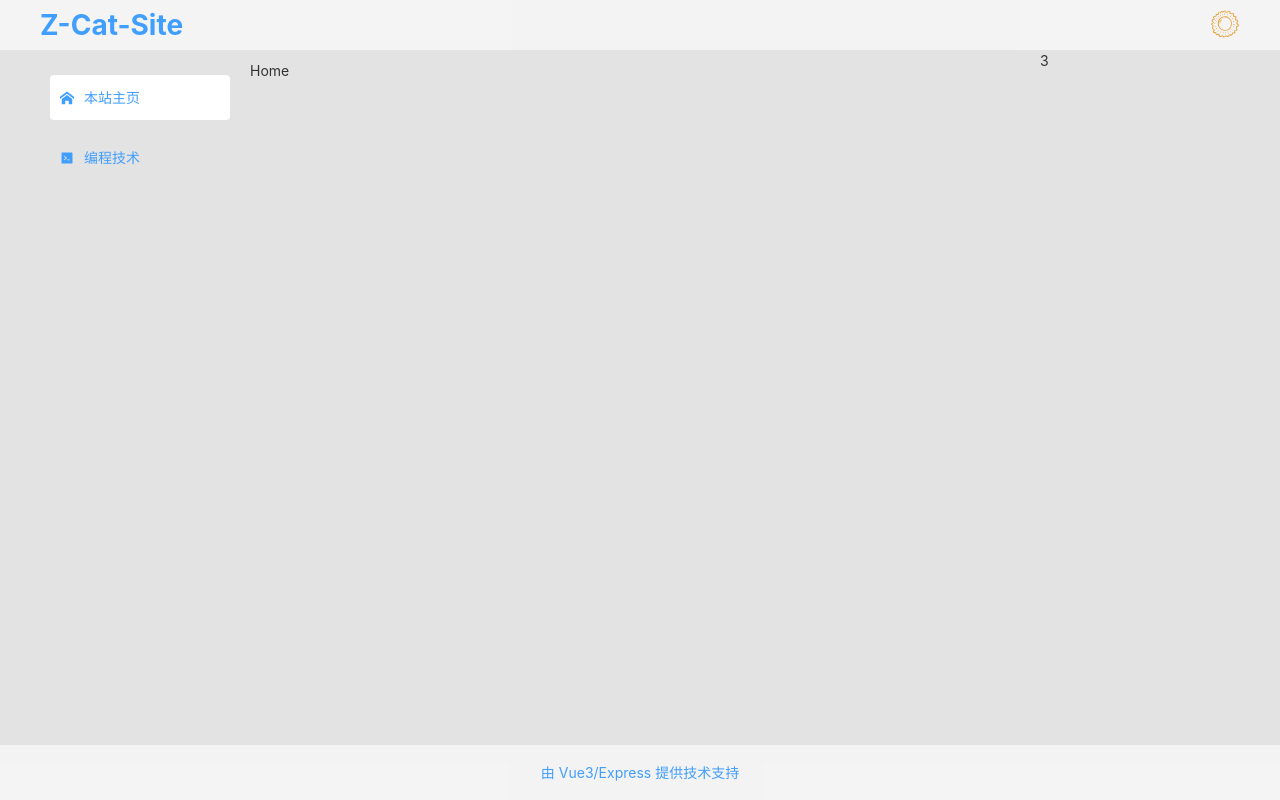
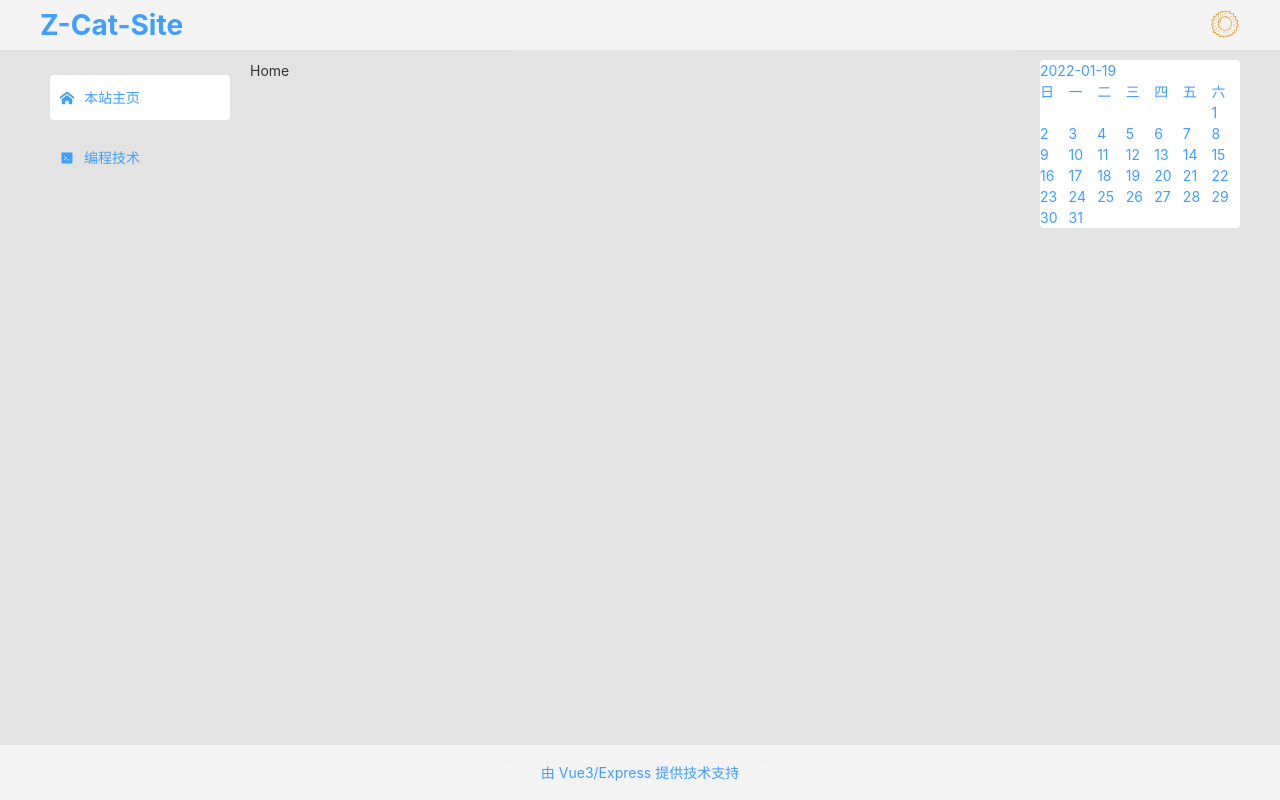
Before and after one commit to Jianping92/ZSite-Vue3, a Vue app: page / in a window 1280 px wide. Built offline with nearby package versions, Linux system fonts and the light colour scheme; a small style sheet from the web is missing.

Commit message:
feat: 日历组件初版

```diff
--- a/package.json
+++ b/package.json
@@ -10,6 +10,8 @@
   "dependencies": {
     "axios": "^0.24.0",
     "core-js": "^3.6.5",
+    "dayjs": "^1.10.7",
+    "lodash": "^4.17.21",
     "pinia": "^2.0.9",
     "vue": "^3.0.0",
     "vue-router": "^4.0.0-0",
--- a/src/assets/style/reset.css
+++ b/src/assets/style/reset.css
@@ -42,9 +42,9 @@ caption, th {
     text-align: inherit
 }
 
-/* ul, ol, menu {
-    list-style: none
-} */
+ul, ol, menu {
+    list-style: none;
+}
 
 fieldset, img {
     border: 0
--- /dev/null
+++ b/src/components/Calendar/Calendar.vue
@@ -0,0 +1,101 @@
+<template>
+  <div class="calendar">
+    <div>{{ calendarInfo.showDate }}</div>
+    <ul class="calendar-weekdays">
+      <li v-for="item in calendarInfo.weekdays" :key="item">{{ item }}</li>
+    </ul>
+    <ul class="calendar-days">
+      <li v-for="item in calendarInfo.days" :key="item">
+        {{ item.day === 0 ? "" : item.day }}
+      </li>
+    </ul>
+  </div>
+</template>
+
+<script>
+import { onMounted, reactive } from "vue";
+import dayjs from "dayjs";
+import Lodash from "lodash";
+
+export default {
+  name: "Calendar",
+  components: {},
+  setup() {
+    const calendarInfo = reactive({
+      showDate: "",
+      weekdays: ["日", "一", "二", "三", "四", "五", "六"],
+      days: []
+    });
+    const toDay = dayjs().format("YYYY-MM-DD");
+    const toMonth = dayjs().format("YYYY-MM");
+    onMounted(() => {
+      getCalendarDays();
+    });
+    const getCalendarDays = (direction = "") => {
+      const month = dayjs().format("YYYY-MM");
+      const daysInMonth = dayjs(month).daysInMonth();
+      if (month === toMonth) {
+        calendarInfo.showDate = toDay;
+      }
+      if (!direction) {
+        // 不存在方向则表示初始化
+      } else if (direction === "pre") {
+        // 上个月
+      } else if (direction === "next") {
+        // 下个月
+      }
+      let days = [];
+      for (let i = 0; i <= daysInMonth; i++) {
+        days.push({
+          day: i,
+          hasArticle: false
+        });
+      }
+      const firstDayWeek = dayjs(`${month}-01`).day();
+      const lastDayWeek = dayjs(`${month}-${daysInMonth}`).day();
+      for (let i = 1; i < firstDayWeek; i++) {
+        days.unshift({
+          day: 0,
+          hasArticle: false
+        });
+      }
+      for (let i = 6; i > lastDayWeek; i--) {
+        days.push({
+          day: 0,
+          hasArticle: false
+        });
+      }
+      calendarInfo.days = Lodash.cloneDeep(days);
+    };
+    return {
+      calendarInfo,
+      toDay
+    };
+  }
+};
+</script>
+
+<style lang="scss" scoped>
+@import "~@/assets/style/variables.scss";
+.calendar {
+  position: relative;
+  width: 100%;
+  height: auto;
+  color: $primary-color;
+  background-color: $module-bg-opaque;
+  .calendar-weekdays {
+    position: relative;
+    display: grid;
+    padding: 0;
+    margin: 0;
+    grid-template-columns: repeat(7, 1fr);
+  }
+  .calendar-days {
+    position: relative;
+    display: grid;
+    padding: 0;
+    margin: 0;
+    grid-template-columns: repeat(7, 1fr);
+  }
+}
+</style>
--- /dev/null
+++ b/src/components/Statistics/Statistics.vue
@@ -0,0 +1,39 @@
+<template>
+  <div class="statistics">
+    <div class="statistics-item">
+      <Calendar></Calendar>
+    </div>
+  </div>
+</template>
+
+<script>
+import { onMounted } from "vue";
+import Calendar from "@/components/Calendar/Calendar";
+
+export default {
+  name: "Statistics",
+  components: {
+    Calendar
+  },
+  setup() {
+    onMounted(() => {});
+  }
+};
+</script>
+
+<style lang="scss" scoped>
+@import "~@/assets/style/variables.scss";
+
+.statistics {
+  position: relative;
+  width: 100%;
+  height: auto;
+  margin-top: $currency-margin-top;
+  .statistics-item {
+    position: relative;
+    overflow: hidden;
+    border-radius: $currency-radius;
+    margin-bottom: $currency-margin-down;
+  }
+}
+</style>
--- a/src/layout/components/LayoutMain.vue
+++ b/src/layout/components/LayoutMain.vue
@@ -6,18 +6,22 @@
     <div class="layout-main-content">
       <router-view />
     </div>
-    <div class="layout-main-nav">3</div>
+    <div class="layout-main-nav">
+      <Statistics />
+    </div>
   </main>
 </template>
 
 <script>
 import VerticalNavigation from "@/components/VerticalNavigation/VerticalNavigation";
+import Statistics from "@/components/Statistics/Statistics";
 import { onMounted } from "vue";
 
 export default {
   name: "LayoutMain",
   components: {
-    VerticalNavigation
+    VerticalNavigation,
+    Statistics
   },
   setup() {
     onMounted(() => {});
```
Also changed, not shown: 1 other file (tests, documents, lock files or other folders).
